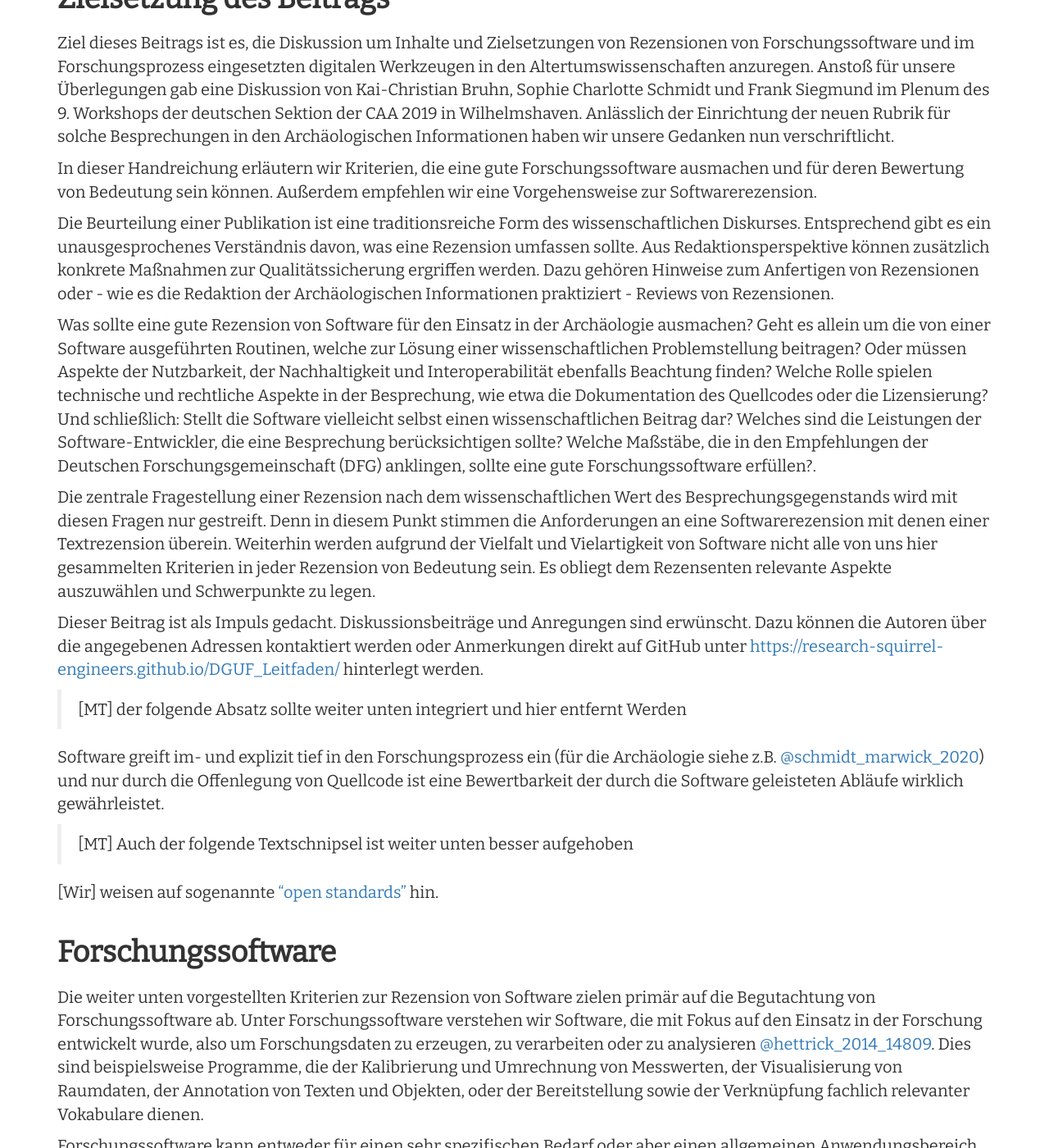
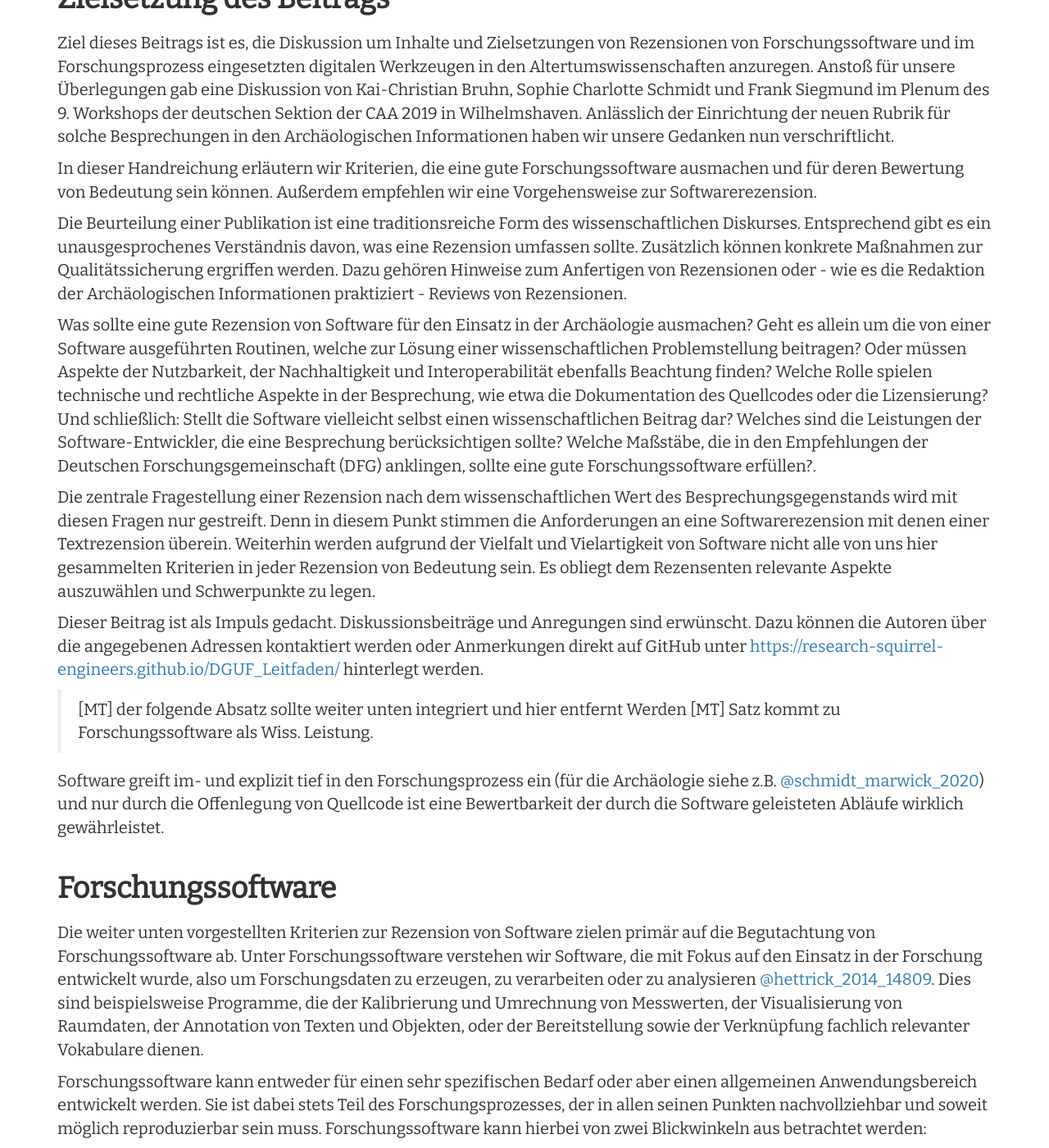
Before and after one commit to Research-Squirrel-Engineers/Impuls_SoftwareRezensionen_DGUF, a Jekyll site: the page built from Draft.md, in a window 1280 px wide and 1400 px high, scrolled down 1083 px. Shown: the whole window at 82% size. Built offline with Jekyll 4.4.1, drawn with Linux system fonts in a browser that asks for light colours; nearby versions of some CDN libraries.

Commit message:
Wie besprochen angepasst, bzw. Kommentar zur Anpassung hinterlegt.

```diff
--- a/Draft.md
+++ b/Draft.md
@@ -66,7 +66,7 @@ Ziel dieses Beitrags ist es, die Diskussion um Inhalte und Zielsetzungen von Rez
 
 In dieser Handreichung erläutern wir Kriterien, die eine gute Forschungssoftware ausmachen und für deren Bewertung von Bedeutung sein können. Außerdem empfehlen wir eine Vorgehensweise zur Softwarerezension.
 
-Die Beurteilung einer Publikation ist eine traditionsreiche Form des wissenschaftlichen Diskurses. Entsprechend gibt es ein unausgesprochenes Verständnis davon, was eine Rezension umfassen sollte. Aus Redaktionsperspektive können zusätzlich konkrete Maßnahmen zur Qualitätssicherung ergriffen werden. Dazu gehören Hinweise zum Anfertigen von Rezensionen oder - wie es die Redaktion der Archäologischen Informationen praktiziert - Reviews von Rezensionen.
+Die Beurteilung einer Publikation ist eine traditionsreiche Form des wissenschaftlichen Diskurses. Entsprechend gibt es ein unausgesprochenes Verständnis davon, was eine Rezension umfassen sollte. Zusätzlich können konkrete Maßnahmen zur Qualitätssicherung ergriffen werden. Dazu gehören Hinweise zum Anfertigen von Rezensionen oder - wie es die Redaktion der Archäologischen Informationen praktiziert - Reviews von Rezensionen.
 
 Was sollte eine gute Rezension von Software für den Einsatz in der Archäologie ausmachen? Geht es allein um die von einer Software ausgeführten Routinen, welche zur Lösung einer wissenschaftlichen Problemstellung beitragen? Oder müssen Aspekte der Nutzbarkeit, der Nachhaltigkeit und Interoperabilität ebenfalls Beachtung finden? Welche Rolle spielen technische und rechtliche Aspekte in der Besprechung, wie etwa die Dokumentation des Quellcodes oder die Lizensierung? Und schließlich: Stellt die Software vielleicht selbst einen wissenschaftlichen Beitrag dar? Welches sind die Leistungen der Software-Entwickler, die eine Besprechung berücksichtigen sollte? Welche Maßstäbe, die in den Empfehlungen der Deutschen Forschungsgemeinschaft (DFG) anklingen, sollte eine gute  Forschungssoftware erfüllen?.
 
@@ -75,12 +75,9 @@ Die zentrale Fragestellung einer Rezension nach dem wissenschaftlichen Wert des
 Dieser Beitrag ist als Impuls gedacht. Diskussionsbeiträge und Anregungen sind erwünscht. Dazu können die Autoren über die angegebenen Adressen kontaktiert werden oder Anmerkungen direkt auf GitHub unter [https://research-squirrel-engineers.github.io/DGUF_Leitfaden/](https://research-squirrel-engineers.github.io/DGUF_Leitfaden/) hinterlegt werden.
 
 > [MT] der folgende Absatz sollte weiter unten integriert und hier entfernt Werden
+> [MT] Satz kommt zu Forschungssoftware als Wiss. Leistung.
 
 Software greift im- und explizit tief in den Forschungsprozess ein (für die Archäologie siehe z.B. [@schmidt_marwick_2020](#schmidt_marwick_2020)) und nur durch die Offenlegung von Quellcode ist eine Bewertbarkeit der durch die Software geleisteten Abläufe wirklich gewährleistet.
-
-> [MT] Auch der folgende Textschnipsel ist weiter unten besser aufgehoben
-
-[Wir] weisen auf sogenannte ["open standards"](http://xml.coverpages.org/openStandards.html) hin.
 
 
 ## Forschungssoftware
```
